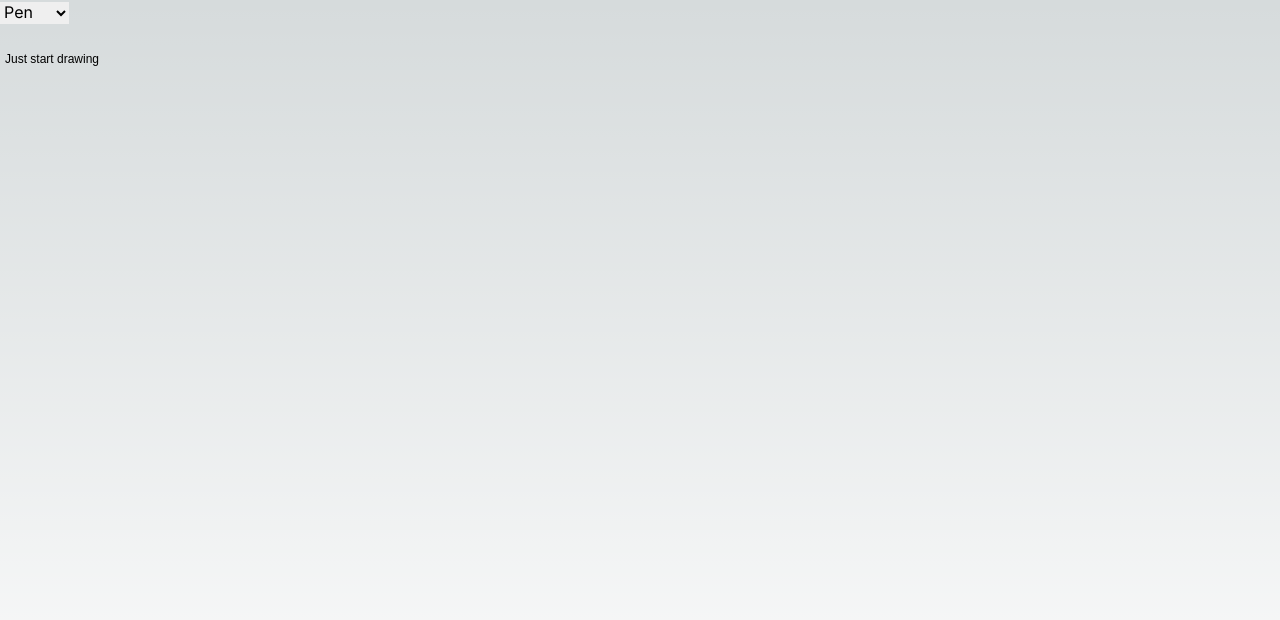
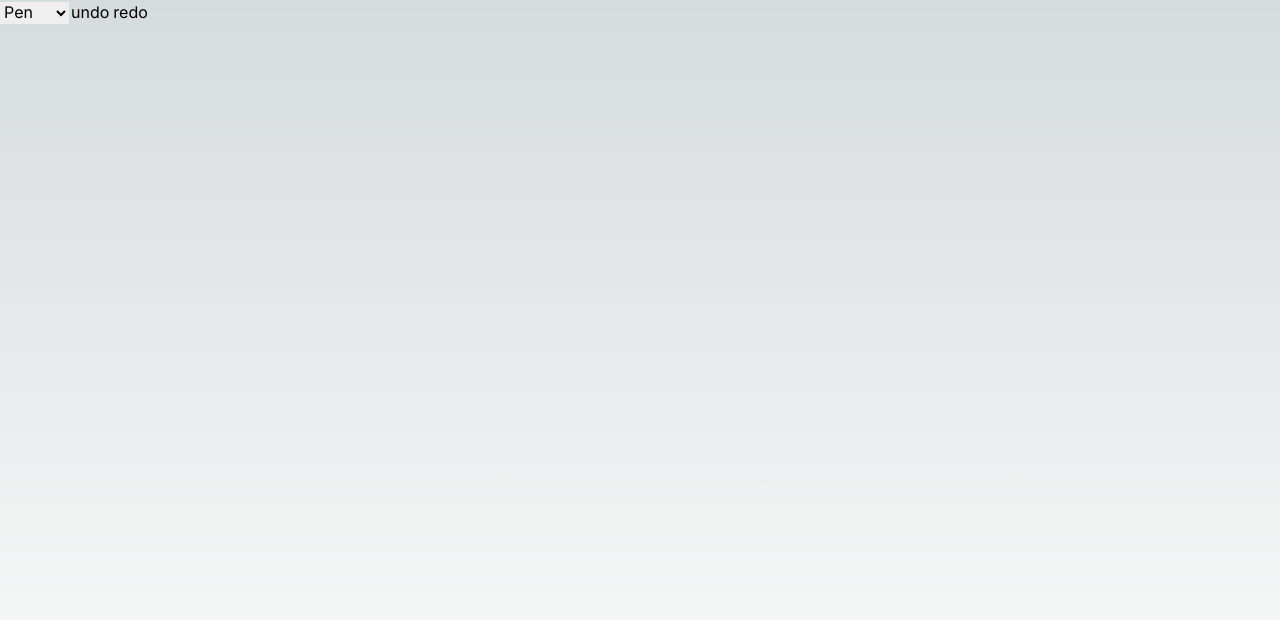
Before and after one commit to michael-freling/react_konva_simple_drawing, a Next.js app: page / in a window 1280 px wide. Shown: the top 620 px of the page. Built offline with nearby package versions, Linux system fonts and the light colour scheme.

Commit message:
add undo and redo feature

```diff
--- a/src/app/page.tsx
+++ b/src/app/page.tsx
@@ -5,13 +5,37 @@ import { Stage, Layer, Line, Text } from "react-konva";
 
 export default function Home() {
   const [tool, setTool] = React.useState("pen");
-  const [lines, setLines] = React.useState([]);
+  const [history, setHistory] = React.useState<
+    {
+      tool: string;
+      points: number[];
+    }[]
+  >([]);
   const isDrawing = React.useRef(false);
+  // undo/redo
+  const [historyStep, setHistoryStep] = React.useState(0);
+
+  // https://konvajs.org/docs/react/Undo-Redo.html
+  const handleUndo = () => {
+    if (historyStep === 0) {
+      return;
+    }
+    setHistoryStep(historyStep - 1);
+  };
+
+  const handleRedo = () => {
+    if (historyStep === history.length) {
+      return;
+    }
+    setHistoryStep(historyStep + 1);
+  };
 
   const handleMouseDown = (e) => {
+    // https://konvajs.org/docs/react/Free_Drawing.html
     isDrawing.current = true;
     const pos = e.target.getStage().getPointerPosition();
-    setLines([...lines, { tool, points: [pos.x, pos.y] }]);
+    setHistory([...history, { tool, points: [pos.x, pos.y] }]);
+    setHistoryStep(historyStep + 1);
   };
 
   const handleMouseMove = (e) => {
@@ -21,13 +45,13 @@ export default function Home() {
     }
     const stage = e.target.getStage();
     const point = stage.getPointerPosition();
-    let lastLine = lines[lines.length - 1];
+    let lastLine = history[history.length - 1];
     // add point
     lastLine.points = lastLine.points.concat([point.x, point.y]);
 
     // replace last
-    lines.splice(lines.length - 1, 1, lastLine);
-    setLines(lines.concat());
+    history.splice(history.length - 1, 1, lastLine);
+    setHistory(history.concat());
   };
 
   const handleMouseUp = () => {
@@ -36,6 +60,8 @@ export default function Home() {
 
   return (
     <div>
+      <ul style={{ display: "inline-block" }}>
+        <li style={{ display: "inline" }}>
           <select
             value={tool}
             onChange={(e) => {
@@ -45,6 +71,15 @@ export default function Home() {
             <option value="pen">Pen</option>
             <option value="eraser">Eraser</option>
           </select>
+        </li>
+        <li style={{ display: "inline", padding: 2 }}>
+          <button onClick={handleUndo}>undo</button>
+        </li>
+        <li style={{ display: "inline", padding: 2 }}>
+          <button onClick={handleRedo}>redo</button>
+        </li>
+      </ul>
+
       <Stage
         width={window.innerWidth}
         height={window.innerHeight}
@@ -53,8 +88,11 @@ export default function Home() {
         onMouseup={handleMouseUp}
       >
         <Layer>
-          <Text text="Just start drawing" x={5} y={30} />
-          {lines.map((line, i) => (
+          {history
+            .filter((_, i) => {
+              return i < historyStep;
+            })
+            .map((line, i) => (
               <Line
                 key={i}
                 points={line.points}
```
Lines whose indentation alone changed are shown as unchanged.
